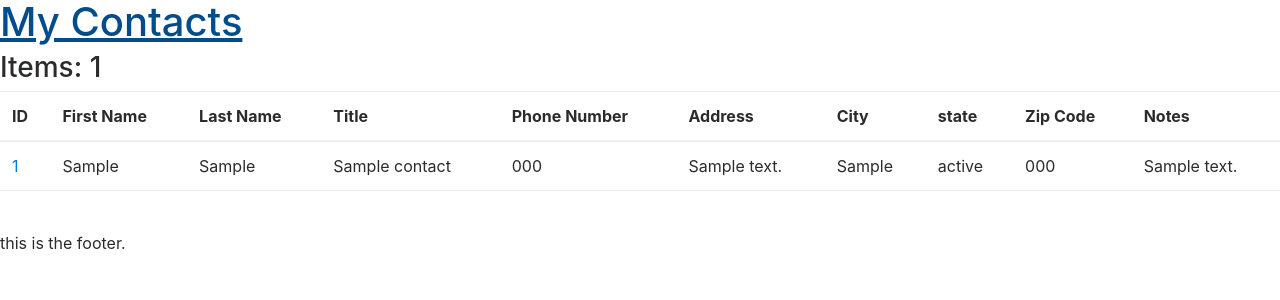
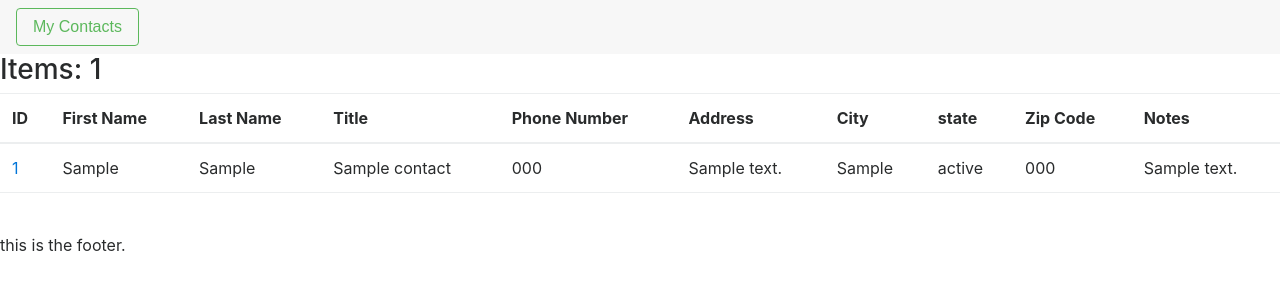
Before and after one commit to stephanielamm/contact-manager-php, a PHP site: page /index.php in a window 1280 px wide. Shown: the top 300 px of the page. Run offline with PHP 8.4, Linux system fonts and the light colour scheme; tables that the repository leaves empty or names only in its code hold one stand-in row (values such as "Sample post"); data that the repository does not hold is empty; some libraries are stand-ins or nearby versions.

Commit message:
Updating header.

```diff
--- a/header.php
+++ b/header.php
@@ -7,15 +7,21 @@
    <meta charset="utf-8">
    <title>Contact Manager</title>
 
-   <script src="https://maxcdn.bootstrapcdn.com/bootstrap/4.0.0-alpha.6/js/bootstrap.min.js" integrity="sha384-vBWWzlZJ8ea9aCX4pEW3rVHjgjt7zpkNpZk+02D9phzyeVkE+jo0ieGizqPLForn" crossorigin="anonymous"></script>
    <meta name="viewport" content="width=device-width, initial-scale=1, shrink-to-fit=no">
-
 
    <link rel="stylesheet" href="https://maxcdn.bootstrapcdn.com/bootstrap/4.0.0-alpha.6/css/bootstrap.min.css" integrity="sha384-rwoIResjU2yc3z8GV/NPeZWAv56rSmLldC3R/AZzGRnGxQQKnKkoFVhFQhNUwEyJ" crossorigin="anonymous">
    <link rel="stylesheet" href="/css/style.css">
+   <script src="/js/script.js"></script>
+
  </head>
  <body>
-   <h1><a href="index.php">My Contacts</a></h1>
+
+<nav class="navbar navbar-light bg-faded">
+  <form class="form-inline">
+    <a href="index.php"> <button class="btn btn-outline-success" type="button">My Contacts</button></a>
+  </form>
+
+</nav>
 
  </body>
 </html>
--- a/index.php
+++ b/index.php
@@ -1,6 +1,6 @@
 <?php
   include 'header.php';
-
+  //include 'database.php';
   $contacts = $db->query('SELECT * FROM contacts')->fetchALL(PDO::FETCH_ASSOC);
 ?>
 
```
